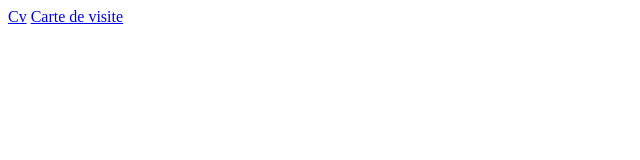
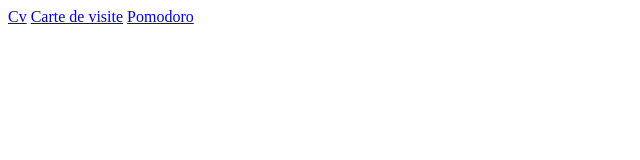
Before and after one commit to Papytuc1/Papytuc1.github.io, a plain HTML site: page index.html in a window 1280 px wide. Shown: the full height of the page, 0-640 px from the left. Drawn offline with Linux system fonts and the light colour scheme.

Commit message:
modification index html

```diff
--- a/index.html
+++ b/index.html
@@ -9,7 +9,7 @@
 <body>
     <a href="CV/CV.html">Cv</a>
     <a href="carte-de-visite/carte.html">Carte de visite</a>
-    <a href="JavaScript/Exo%2520JS/pomodoro/"></a>
+    <a href="JavaScript/Exo%2520JS/pomodoro/">Pomodoro</a>
 </body>
 
 </html>
```
